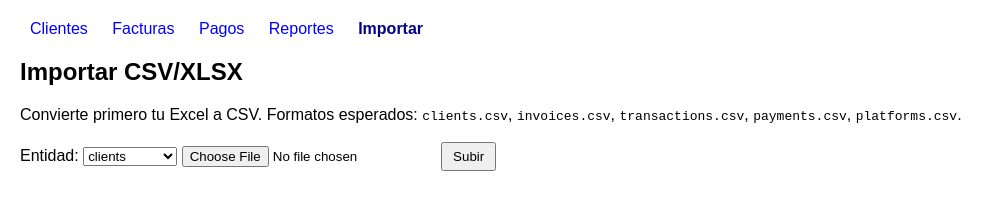
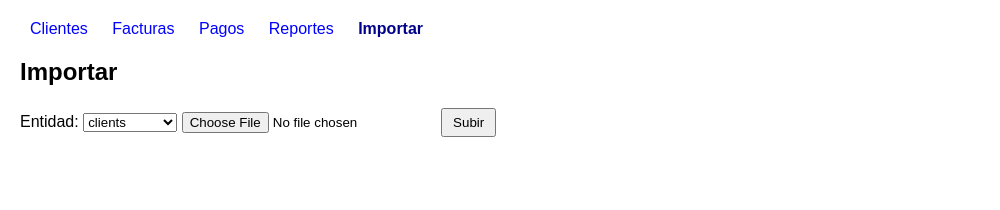
Before and after one commit to Anderson030/aeba_bd_sql, a website: page web/index.html in a window 1280 px wide. Both pictures are taken after a click on the link "Importar". Shown: the whole page, without its empty margins (0-1000 px from the left). Drawn offline with Linux system fonts and the light colour scheme; no server answers.

Commit message:
se modifico estilos en import

```diff
--- a/web/index.html
+++ b/web/index.html
@@ -99,9 +99,8 @@
 
   <!-- Importación CSV/XLSX -->
   <section id="sec-import" class="app-section" style="display:none;">
-    <h2>Importar CSV/XLSX</h2>
-    <p>Convierte primero tu Excel a CSV. Formatos esperados: <code>clients.csv</code>, <code>invoices.csv</code>, <code>transactions.csv</code>, <code>payments.csv</code>, <code>platforms.csv</code>.</p>
-    <form id="form-import">
+    <h2>Importar</h2>
+        <form id="form-import">
       <label>Entidad:</label>
       <select id="import-entity">
         <option value="clients">clients</option>
```
